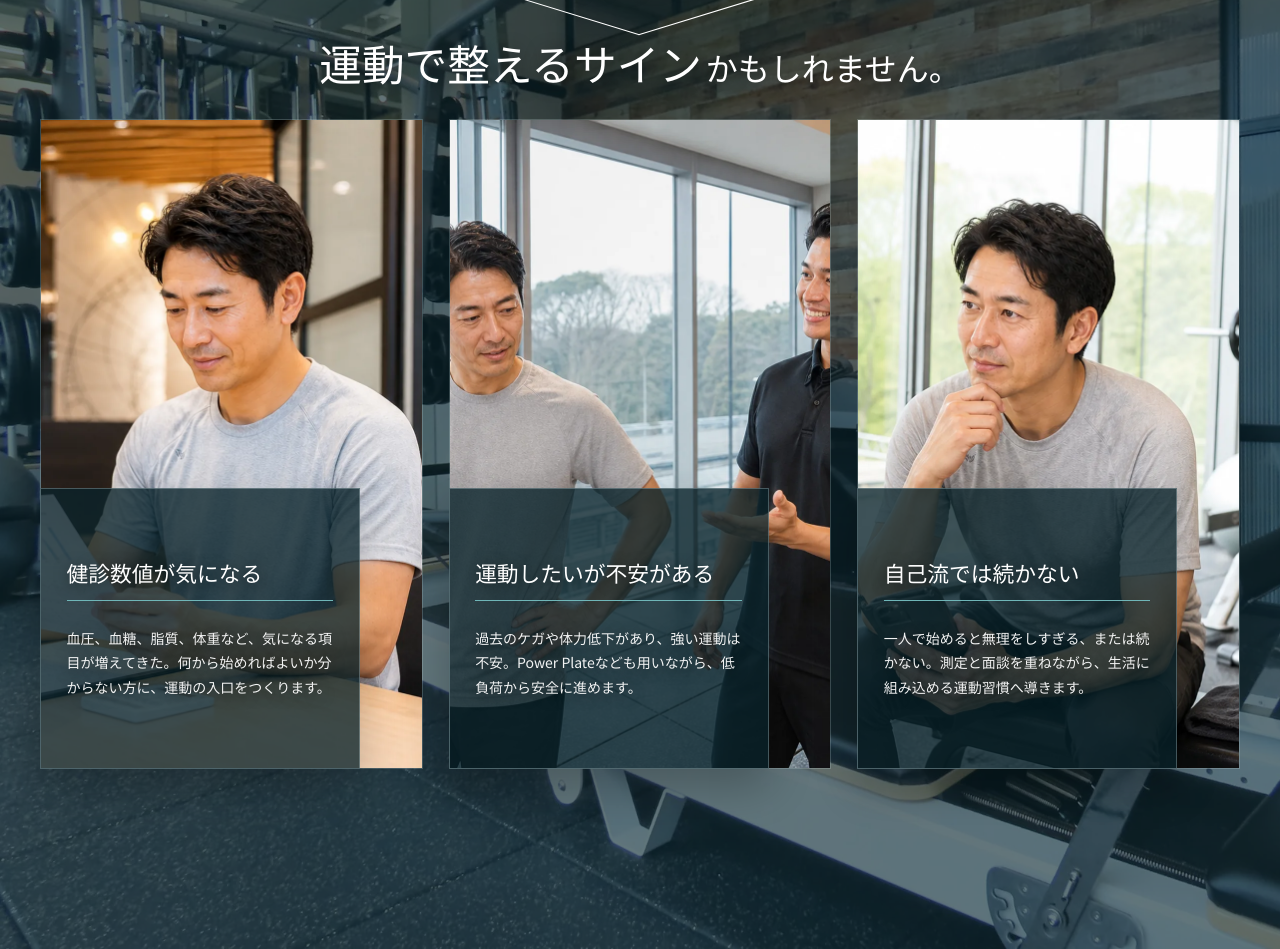
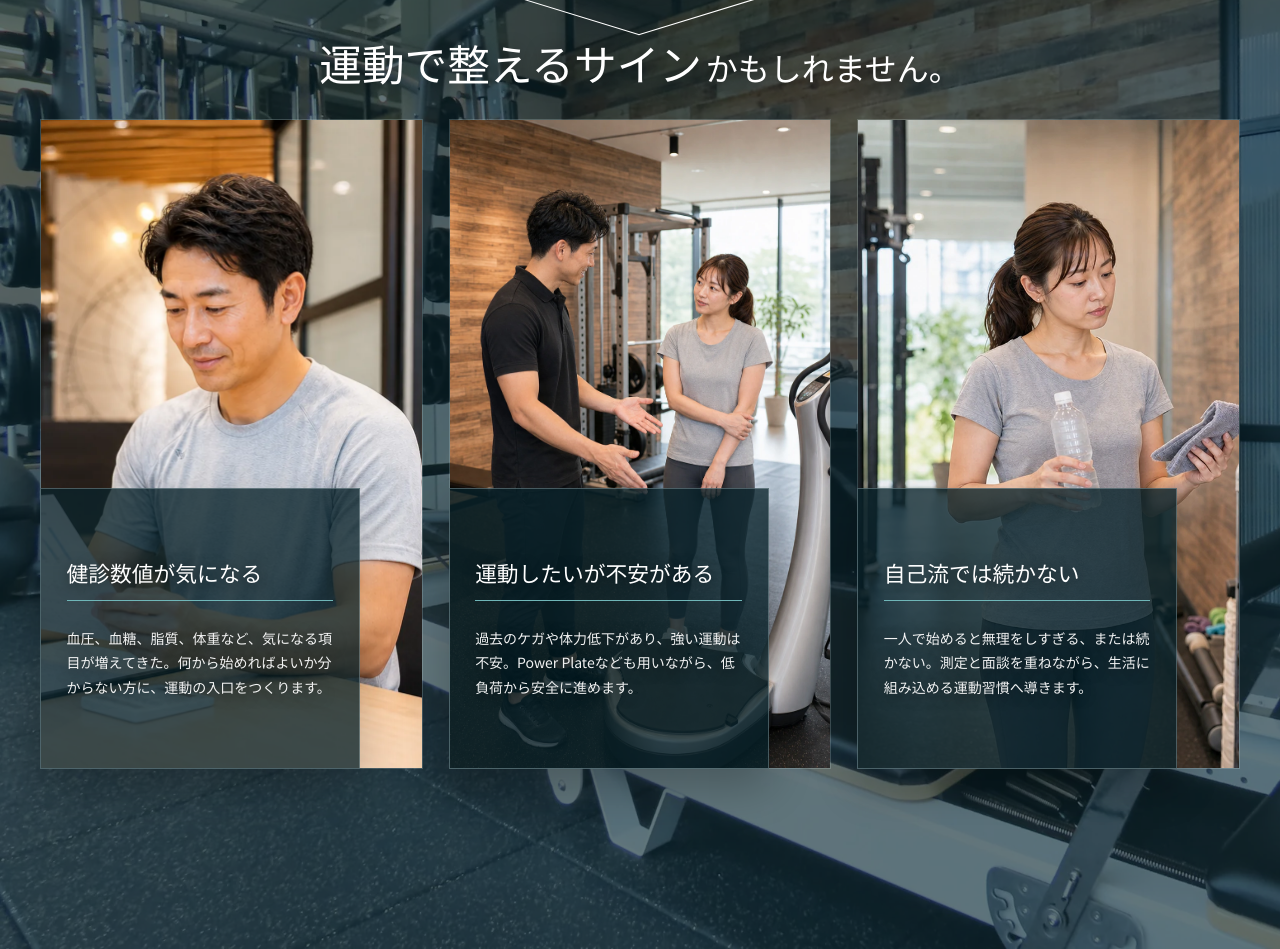
Before and after one commit to kagami-fit/fractal-medical-fitness-lp, a plain HTML site: page index.html in a window 1280 px wide. Shown: the part 1662-2611 px from the top of the page. Drawn offline with nearby package versions, Linux system fonts and the light colour scheme; a web font is replaced by a local one.

Commit message:
Balance problem cards with female imagery

```diff
--- a/index.html
+++ b/index.html
@@ -347,10 +347,10 @@
             <div class="problem__content animated__fadeIn --delay1">
               <div class="problem__content-image">
                 <img
-                  src="lp-medical-fitness/img/mf-male-problem-exercise-anxiety-20260810.webp?v=20260810-male-mix-v1"
-                  alt="運動を始める前に不安を感じる男性へスタッフが説明する様子"
-                  width="780"
-                  height="1300"
+                  src="lp-medical-fitness/img/mf-problem-exercise-anxiety-20260712.webp?v=20260712-problem-unified-v1"
+                  alt=""
+                  width="390"
+                  height="650"
                   loading="lazy"
                 />
               </div>
@@ -364,10 +364,10 @@
             <div class="problem__content animated__fadeIn --delay2">
               <div class="problem__content-image">
                 <img
-                  src="lp-medical-fitness/img/mf-male-problem-continuity-20260810.webp?v=20260810-male-mix-v1"
-                  alt="運動習慣を続けることに悩む男性"
-                  width="780"
-                  height="1300"
+                  src="lp-medical-fitness/img/mf-problem-continuity-selected-20260712.webp?v=20260712-problem-continuity-selected-v1"
+                  alt=""
+                  width="390"
+                  height="650"
                   loading="lazy"
                 />
               </div>
```
